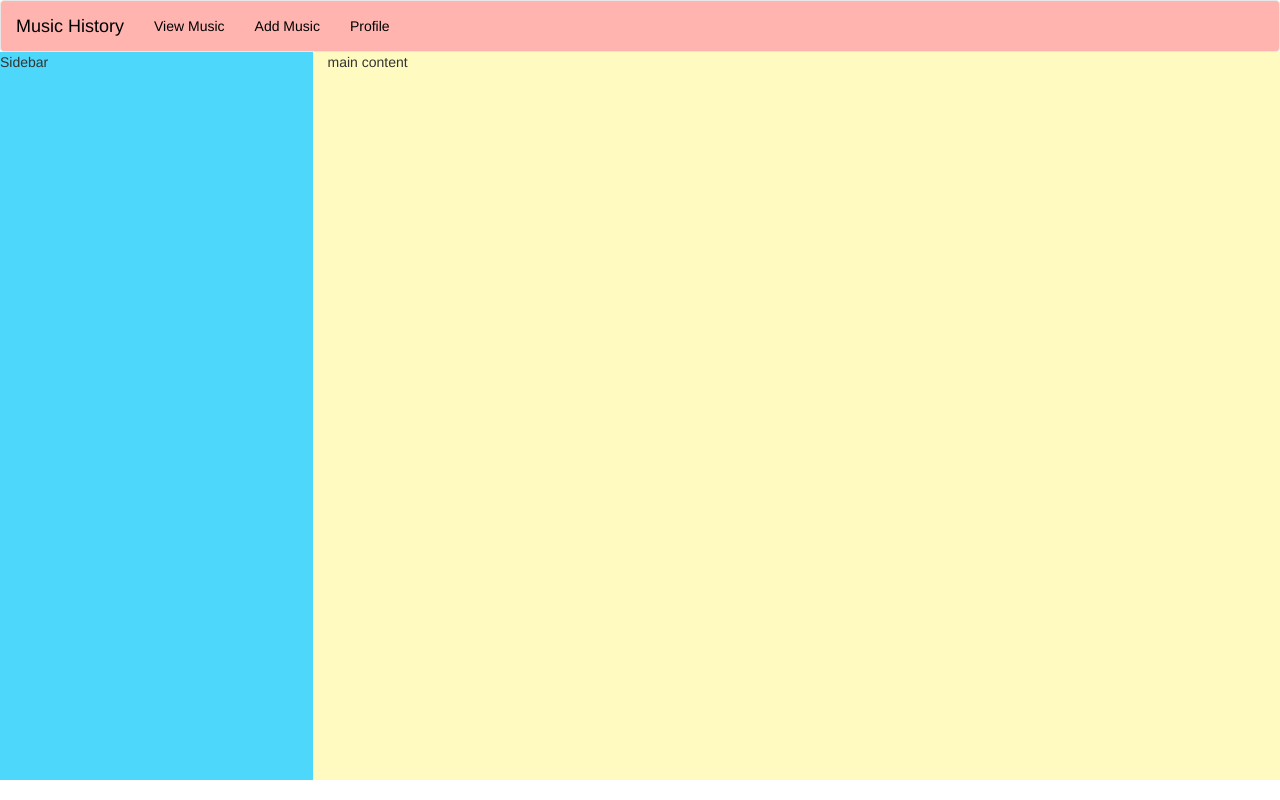
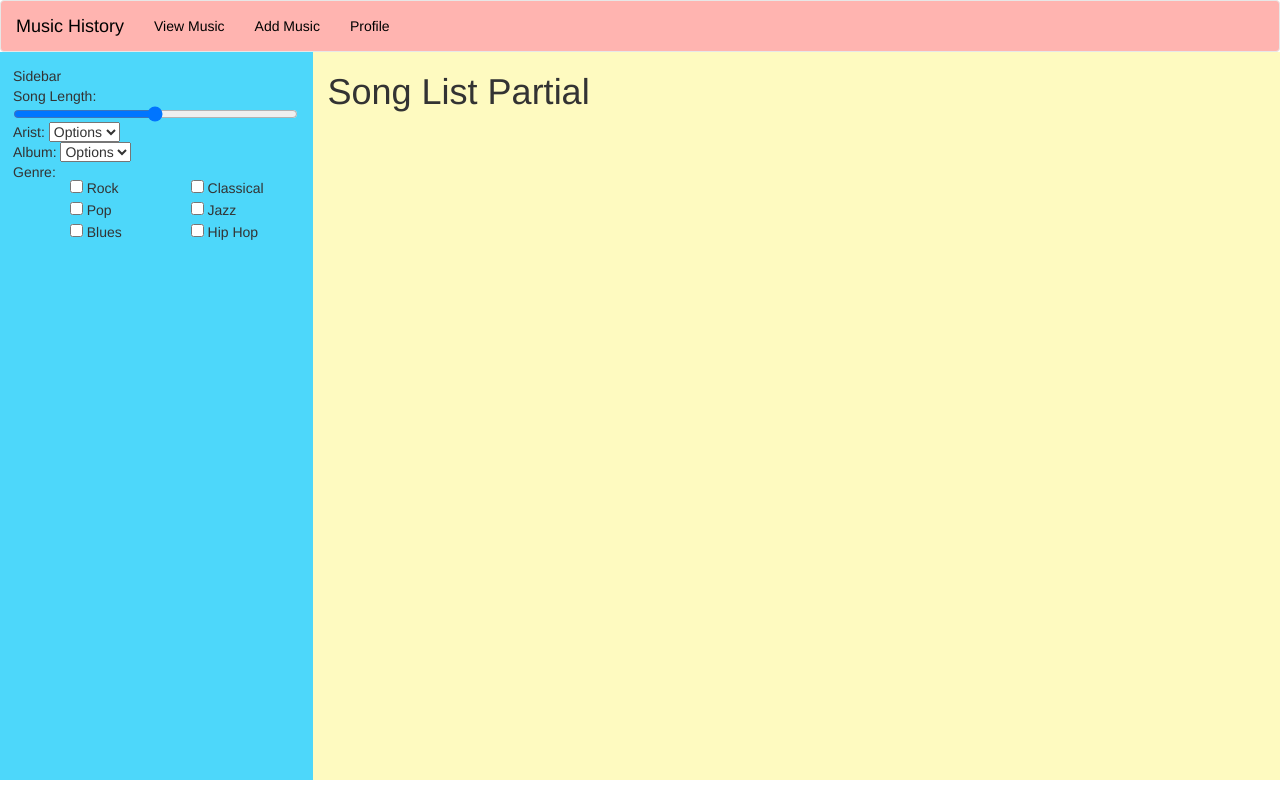
Before and after one commit to Wisbell/mf-music-history, a website: page index.html in a window 1280 px wide. Drawn offline with nearby package versions, Linux system fonts and the light colour scheme; some packages are replaced by stand-ins of ours.

Commit message:
Added side bar content

```diff
--- a/index.html
+++ b/index.html
@@ -10,7 +10,7 @@
 
   <div class="container-fluid">
 
-     <nav class="row navbar navbar-default navbar-style">
+     <nav class="navbar navbar-default navbar-style">
 
       <div class="navbar-header">
         <a class="navbar-brand" href="#">Music History</a>
@@ -27,11 +27,48 @@
       <section class="sidebar col-md-3">
         Sidebar
 
+        <!-- Song Length Div -->
+        <div>
+          Song Length:
+          <input type="range">
+        </div>
+        <!-- Artist Div -->
+        <div>
+          Arist:
+          <select>
+            <option>Options</option>
+          </select>
+        </div>
+        <!-- Album Div -->
+        <div>
+          Album:
+          <select>
+            <option>Options</option>
+          </select>
+        </div>
+        <!-- Genre Div -->
+        <div class="sidebar-genre">
+          Genre:
+
+          <!-- Left Side -->
+          <div class="sidebar-genre-left">
+            <input type="checkbox"> Rock <br>
+            <input type="checkbox"> Pop <br>
+            <input type="checkbox"> Blues <br>
+          </div>
+          <!-- Right Side -->
+          <div class="sidebar-genre-right">
+            <input type="checkbox"> Classical <br>
+            <input type="checkbox"> Jazz <br>
+            <input type="checkbox"> Hip Hop <br>
+          </div>
+        </div>
+        <!-- Filter Button Div? -->
       </section>
 
 
       <section class="main-content col-md-9">
-        main content
+        <div ng-view></div>
 
       </section>
 
--- a/styles/style.css
+++ b/styles/style.css
@@ -8,10 +8,23 @@
   }
 
   .content-wrapper {
-  height: 91vh;
-  display: flex;
+    height: 91vh;
+    display: flex;
   }
 
+  .sidebar {
+    padding-top: 1em;
+    padding-left: 2em;
+  }
+
+  .sidebar-genre {
+    display: flex;
+  }
+
+  .sidebar-genre > div {
+    width: 50%;
+    padding: 1em;
+  }
 
 /*Navbar Styling*/
 
```
Also changed, not shown: test.html (added, +38 -0 lines).
